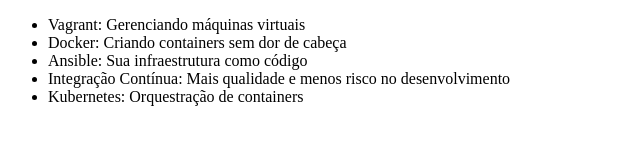
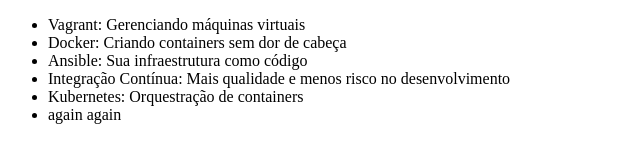
Before and after one commit to vinicius-guima/alura-git, a plain HTML site: page index.html in a window 1280 px wide. Shown: the full height of the page, 0-640 px from the left. Drawn offline with Linux system fonts and the light colour scheme.

Commit message:
pra desfazer

```diff
--- a/index.html
+++ b/index.html
@@ -11,6 +11,7 @@
         <li>Ansible: Sua infraestrutura como código</li>
         <li>Integração Contínua: Mais qualidade e menos risco no desenvolvimento</li>
         <li>Kubernetes: Orquestração de containers</li>
+        <li>again again</li>
     </ul>
 </body>
 </html>
```
